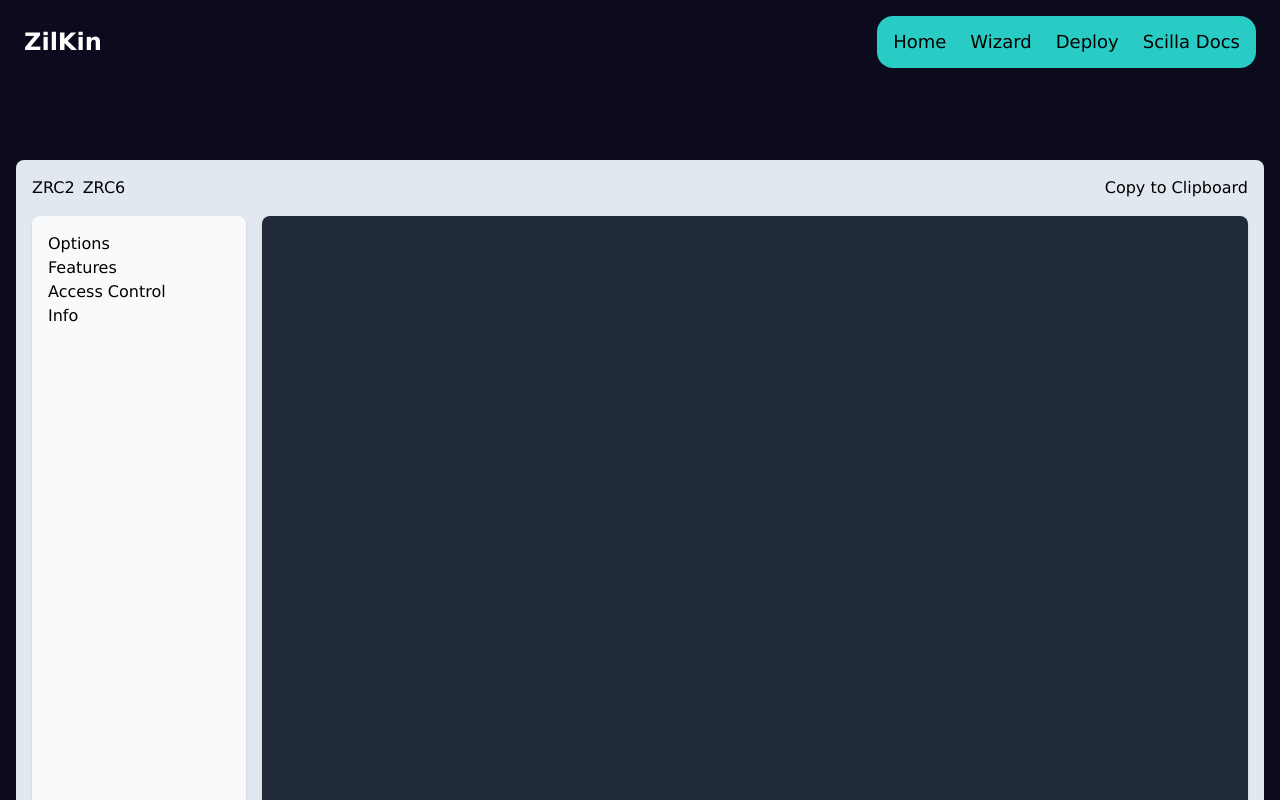
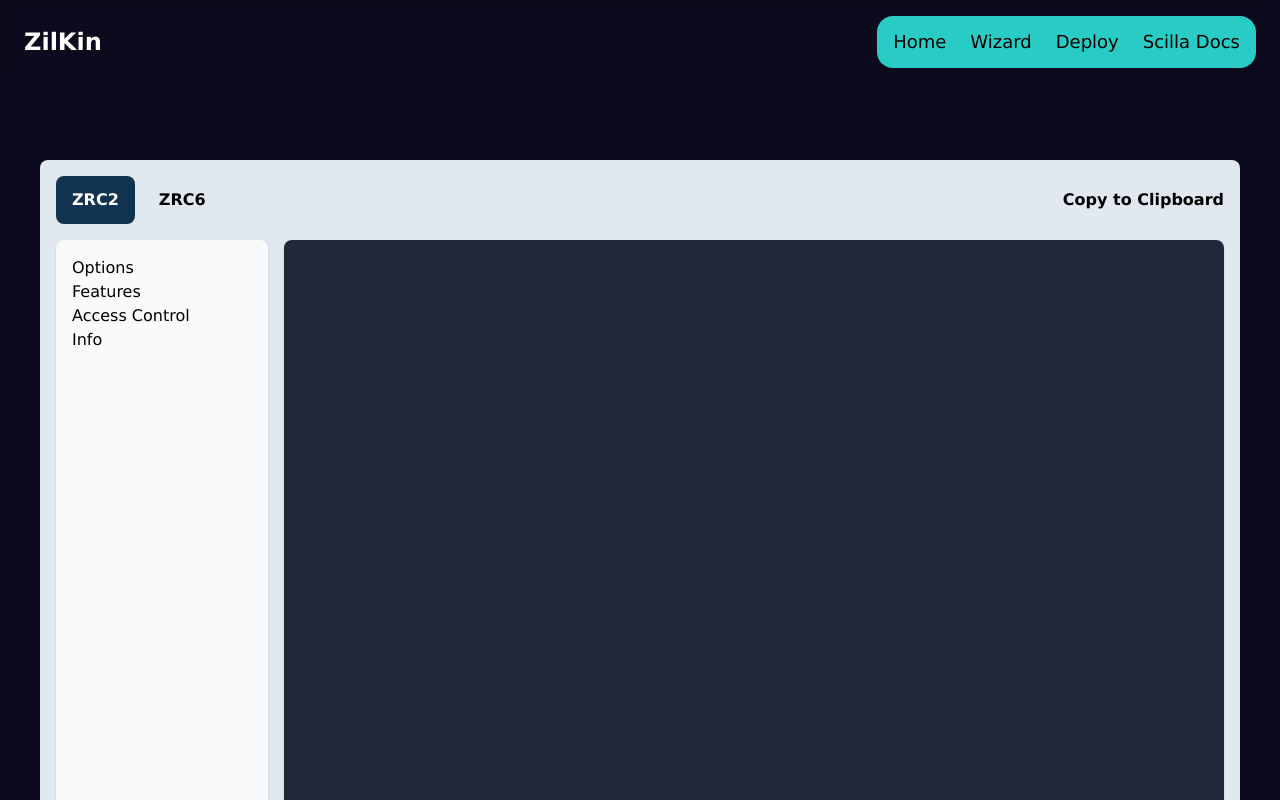
Before and after one commit to xJQx/zilkin, a React (Create React App) app: page /contracts-wizard in a window 1280 px wide. Shown: the top 800 px of the page. Built offline with nearby package versions, Linux system fonts and the light colour scheme.

Commit message:
add contract button for wizard

```diff
--- /dev/null
+++ b/src/components/wizard/ContractButton.tsx
@@ -0,0 +1,27 @@
+import React from 'react';
+import { ContractType } from '../../lib/types';
+
+interface ContractButtonProps {
+  label: string;
+  contract: ContractType;
+  selectedContract: ContractType;
+  setSelectedContract: (_value: React.SetStateAction<ContractType>) => void;
+}
+
+export const ContractButton = (props: ContractButtonProps) => {
+  const { label, contract, selectedContract, setSelectedContract } = props;
+
+  return (
+    <button
+      id="contract-button"
+      className={`px-4 py-3 rounded-lg ${
+        selectedContract === contract
+          ? 'bg-brand-blue-dark text-white'
+          : 'hover:bg-slate-300'
+      }`}
+      onClick={() => setSelectedContract(contract)}
+    >
+      {label}
+    </button>
+  );
+};
--- a/src/components/wizard/Wizard.tsx
+++ b/src/components/wizard/Wizard.tsx
@@ -1,17 +1,38 @@
-import React from 'react';
+import React, { useEffect, useState } from 'react';
+import { ContractType } from '../../lib/types';
+import { ContractButton } from './ContractButton';
 
 export const Wizard = () => {
+  const [selectedContract, setSelectedContract] =
+    useState<ContractType>('zrc2');
+
+  useEffect(() => {
+    console.log(selectedContract);
+  }, [selectedContract]);
+
   return (
-    <div className="flex justify-center items-center pt-40 px-4">
+    <div className="flex justify-center items-center pt-40 px-6">
       <div
         id="wizard-container"
-        className="container flex flex-col gap-4 p-4 bg-slate-200 rounded-lg"
-        style={{ minHeight: '52rem' }}
+        className="container flex flex-col gap-4 p-4 min-h-[52rem] max-w-[1200px] bg-slate-200 rounded-lg"
       >
-        <div id="wizard-header" className="flex flex-row justify-between">
+        <div
+          id="wizard-header"
+          className="flex flex-row justify-between items-center font-bold"
+        >
           <div id="wizard-contracts-type" className="flex gap-2">
-            <button>ZRC2</button>
-            <button>ZRC6</button>
+            <ContractButton
+              label="ZRC2"
+              contract="zrc2"
+              selectedContract={selectedContract}
+              setSelectedContract={setSelectedContract}
+            />
+            <ContractButton
+              label="ZRC6"
+              contract="zrc6"
+              selectedContract={selectedContract}
+              setSelectedContract={setSelectedContract}
+            />
           </div>
           <div id="wizard-action-buttons">
             <button>Copy to Clipboard</button>
--- /dev/null
+++ b/src/lib/types/ContractType.ts
@@ -0,0 +1 @@
+export type ContractType = 'zrc2' | 'zrc6';
--- /dev/null
+++ b/src/lib/types/index.ts
@@ -0,0 +1 @@
+export type { ContractType } from './ContractType';
```
